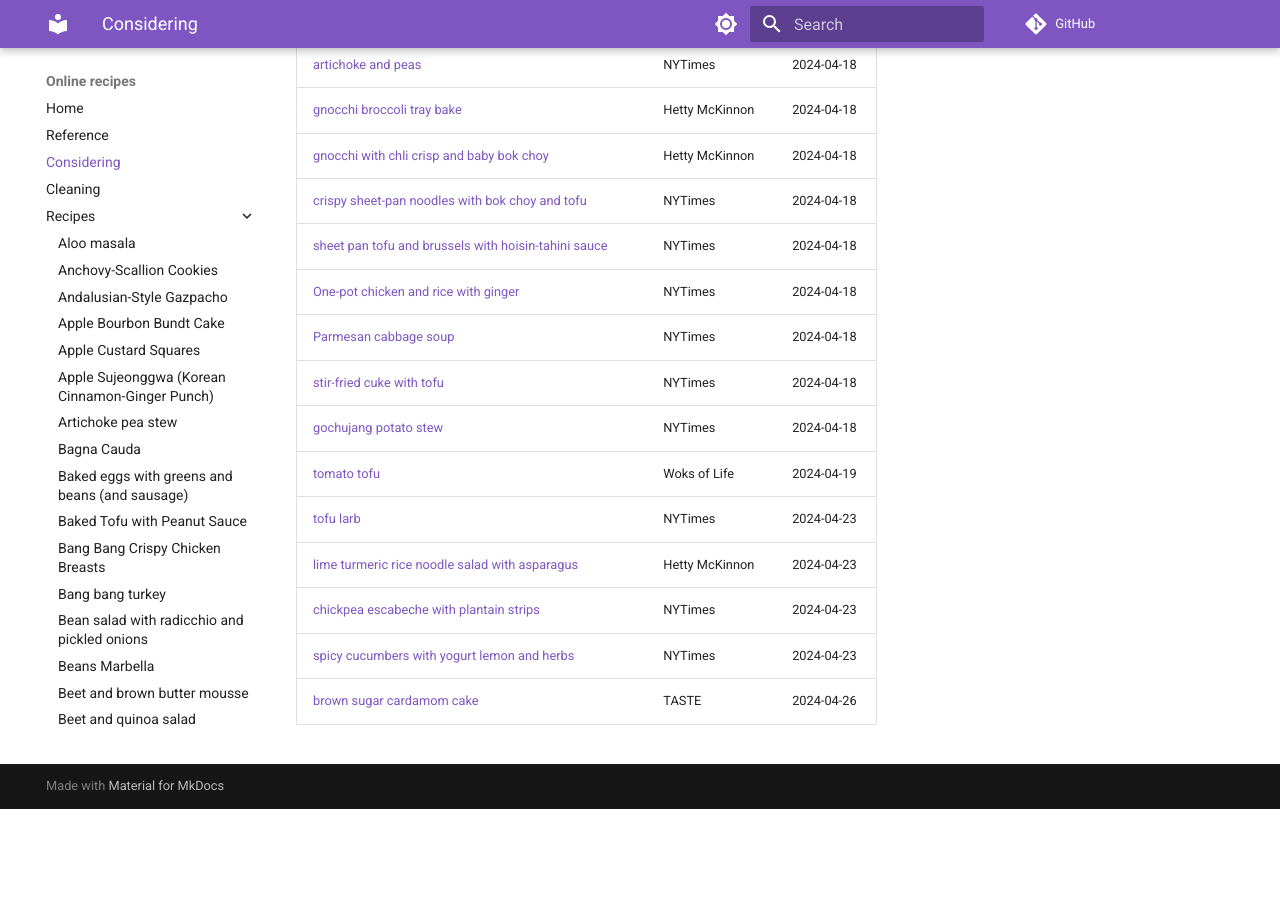
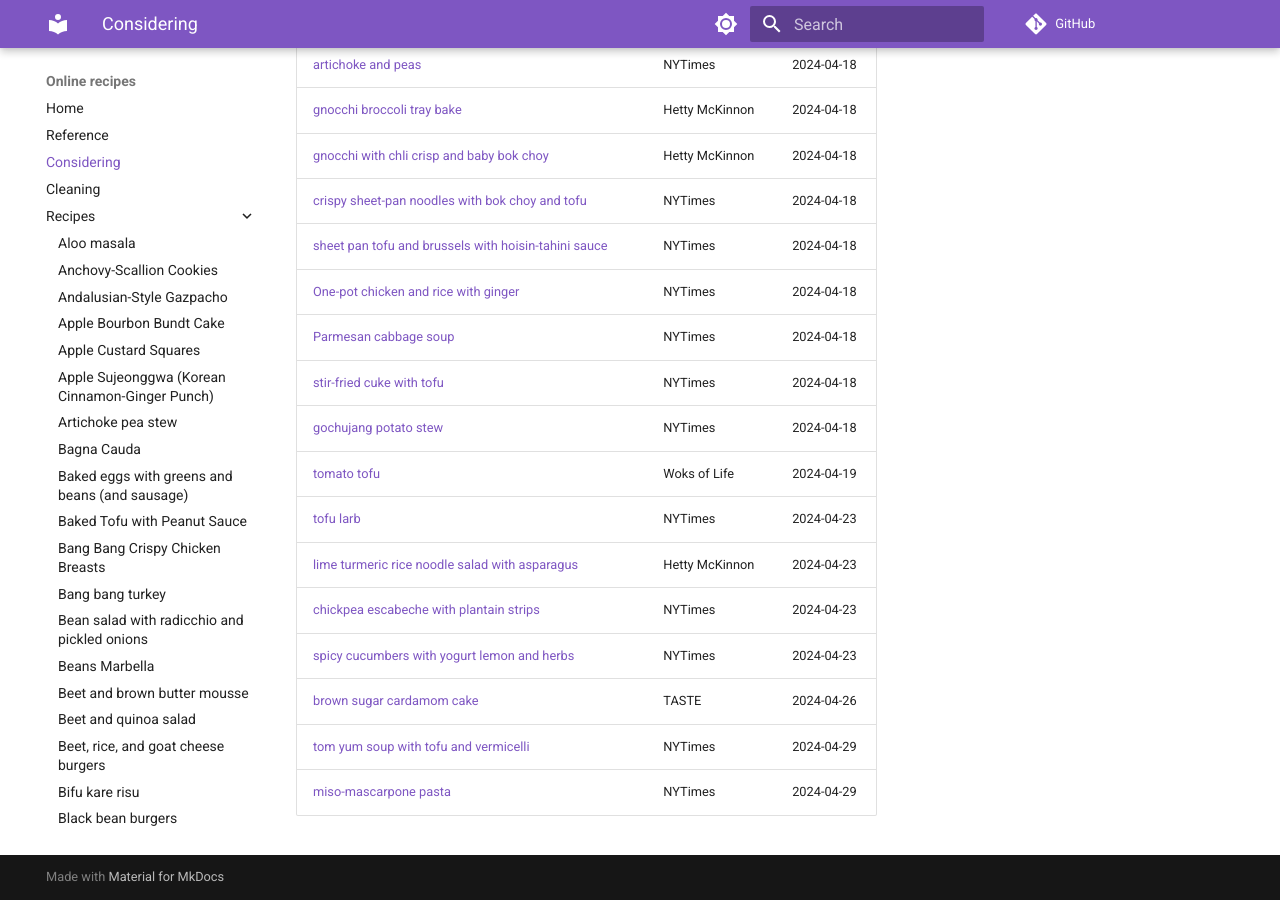
Before and after one commit to billbrod/recipes, an MkDocs documentation site: the page built from docs/considering.md, in a window 1280 px wide and 900 px high, scrolled down 3048 px. Built offline with MkDocs 1.6.1 and Material for MkDocs 9.7.7, drawn with Linux system fonts in a browser that asks for light colours; comment, search, counter and statistics services are not loaded; before the commit the page ends 3857 px from its top, so only the background shows below that.

Commit message:
updates considering

```diff
--- a/docs/considering.md
+++ b/docs/considering.md
@@ -79,4 +79,6 @@
 | [lime turmeric rice noodle salad with asparagus](https://tovegetableswithlove.substack.com/p/lime-turmeric-rice-noodles-salad)                                   | Hetty McKinnon  | 2024-04-23                       |
 | [chickpea escabeche with plantain strips](https://cooking.nytimes.com/recipes/1024675-chickpeas-escabeche-with-plantain-strips)                                  | NYTimes         | 2024-04-23                       |
 | [spicy cucumbers with yogurt lemon and herbs](https://cooking.nytimes.com/recipes/1021278-spicy-cucumbers-with-yogurt-lemon-and-herbs)                           | NYTimes         | 2024-04-23                       |
-| [brown sugar cardamom cake](https://tastecooking.com/recipes/brown-sugar-cardamom-cake-with-coffee-glaze/)                                                       | TASTE           | 2024-04-26                                 |
+| [brown sugar cardamom cake](https://tastecooking.com/recipes/brown-sugar-cardamom-cake-with-coffee-glaze/)                                                       | TASTE           | 2024-04-26                       |
+| [tom yum soup with tofu and vermicelli](https://cooking.nytimes.com/recipes/1022612-tom-yum-soup-with-tofu-and-vermicelli)                                       | NYTimes         | 2024-04-29                       |
+| [miso-mascarpone pasta](https://cooking.nytimes.com/recipes/1025274-one-pot-miso-mascarpone-pasta)                                                               | NYTimes         | 2024-04-29                                 |
```
